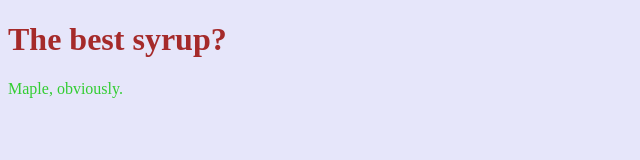
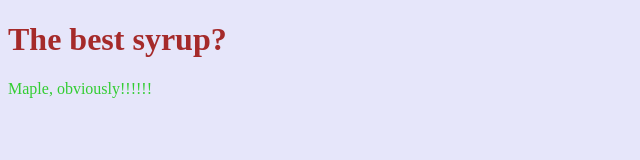
Before and after one commit to RickRossovich/GroupProject01, a plain HTML site: page index.html in a window 1280 px wide. Shown: the full height of the page, 0-640 px from the left. Drawn offline with Linux system fonts and the light colour scheme.

Commit message:
added exclamation

```diff
--- a/index.html
+++ b/index.html
@@ -10,7 +10,7 @@
   <body>
     <div class="syrup">
       <h1>The best syrup?</h1>
-      <p id="maple">Maple, obviously.</p>
+      <p id="maple">Maple, obviously!!!!!!</p>
     </div>
   </body>
 </html>
```
